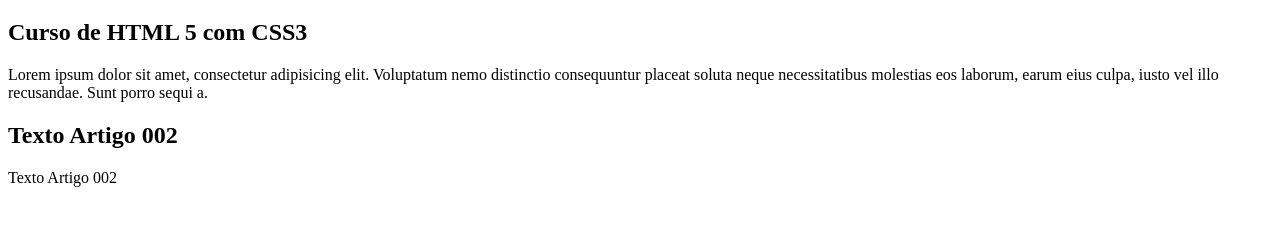
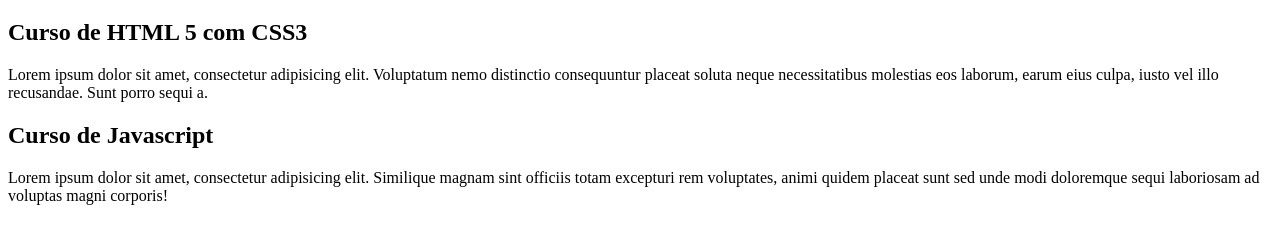
Before and after one commit to Gustavopimenta/Projeto-site, a plain HTML site: page index.html in a window 1280 px wide. Shown: the part 61-304 px from the top of the page. Drawn offline with Linux system fonts and the light colour scheme.

Commit message:
add index

```diff
--- a/index.html
+++ b/index.html
@@ -19,8 +19,9 @@
             sequi a.</p>
     </article>
     <article>
-        <h2>Texto Artigo 002</h2>
-        <p>Texto Artigo 002</p>
+        <h2>Curso de Javascript</h2>
+        <p>Lorem ipsum dolor sit amet, consectetur adipisicing elit. Similique magnam sint officiis totam excepturi rem voluptates,
+        animi quidem placeat sunt sed unde modi doloremque sequi laboriosam ad voluptas magni corporis!</p>
     </article>
 </body>
 
```
